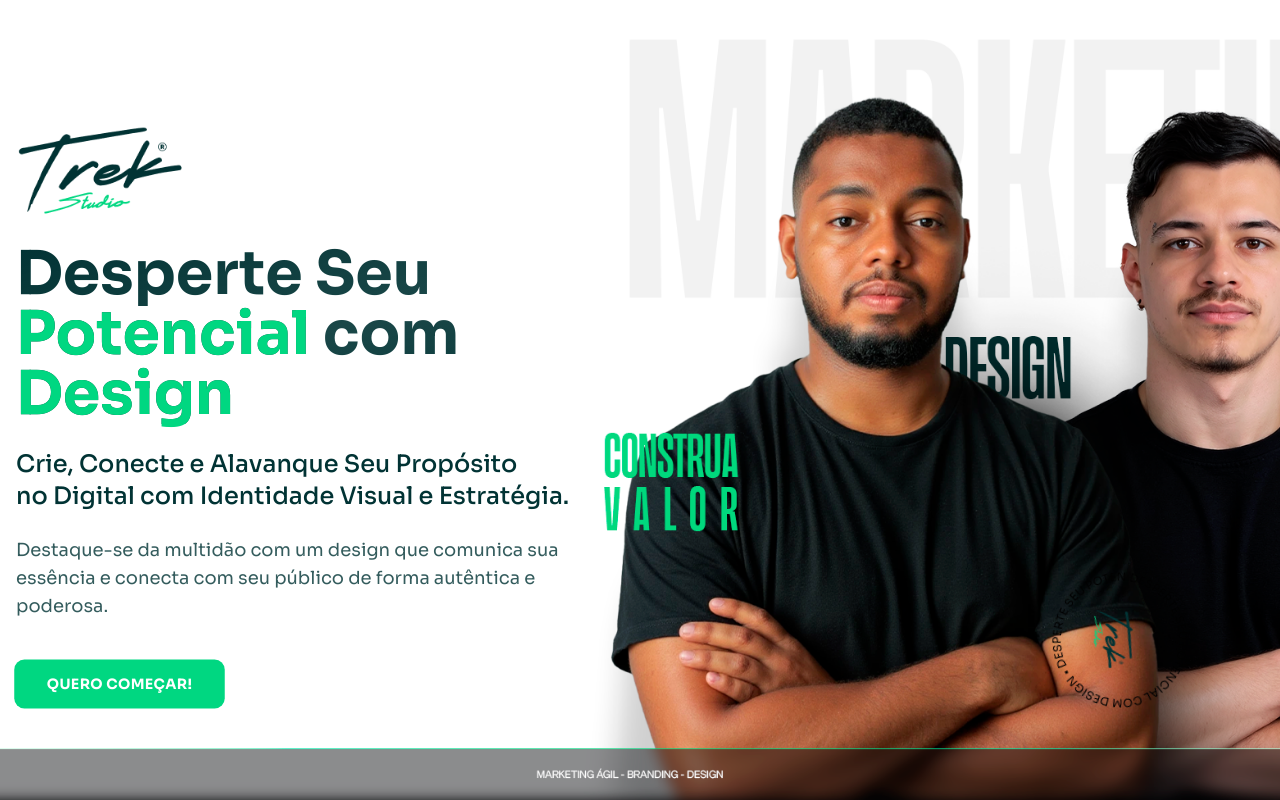
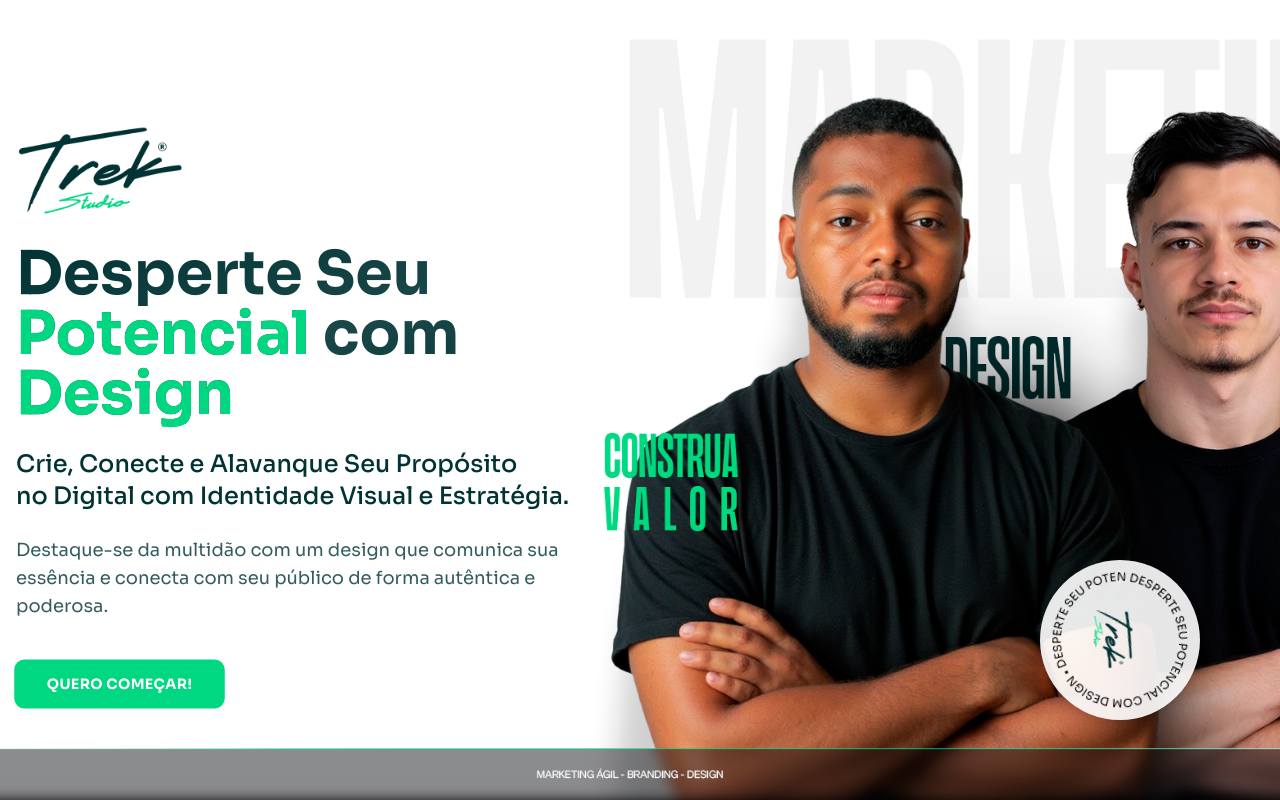
Before and after one commit to LucasMoraisHRZ/TrekStudio, a React (Vite) app: page / in a window 1280 px wide. Built offline with nearby package versions, Linux system fonts and the light colour scheme.

Commit message:
Fix: Add white fill to chat effect
Add white fill to the chat effect.

```diff
--- a/src/components/Hero.tsx
+++ b/src/components/Hero.tsx
@@ -13,7 +13,7 @@ const Hero = () => {
       style={{ backgroundImage: 'url("/lovable-uploads/2863dc33-de6f-41a7-a469-61bbaac60b8d.png")' }}
     >
       {/* Rotating text element positioned at bottom right of the screen */}
-      <div className="rotating-text-container">
+      <div className="rotating-text-container bg-white/90 rounded-full shadow-lg">
         <div className="rotating-text">
           <svg viewBox="0 0 100 100" width="160" height="160">
             <defs>
```
